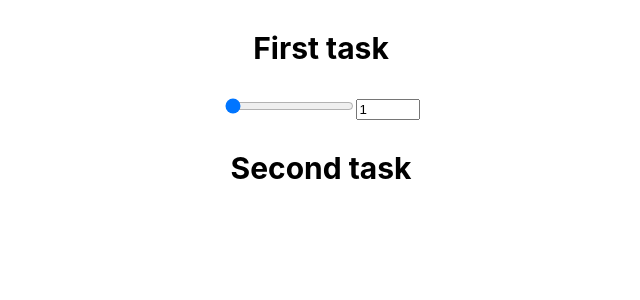
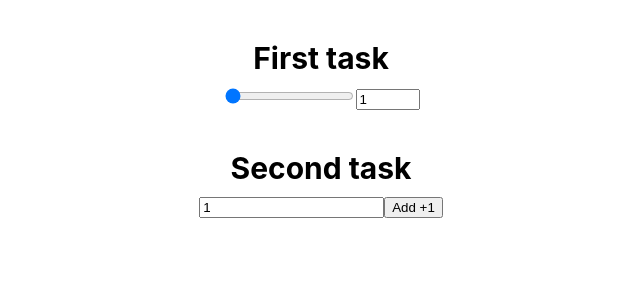
Before and after one commit to sandrvik/React_Homeworks, a React (Create React App) app: page / in a window 1280 px wide. Shown: the top 300 px of the page, without its empty margins (319-959 px from the left). Built offline with nearby package versions, Linux system fonts and the light colour scheme.

Commit message:
Complete task 2

```diff
--- a/src/App.js
+++ b/src/App.js
@@ -1,18 +1,30 @@
 import React from 'react';
 import './App.css';
 import Input from './components/Input/Input';
+import Test from './components/Test/Test';
 import Title from './components/Title/Title';
 
 class App extends React.Component {
   constructor(props) {
     super(props);
     this.state = {
-      value: 1
+      value: 1,
+      valueForTest: 1
     }
   }
 
   onChange = ({ target: { value } }) => {
-    this.setState({ value: value })
+    this.setState({ value })
+  }
+
+  onChangeTest = ({ target: { value } }) => {
+    this.setState({ valueForTest: +value })
+  }
+
+  handleClick = () => {
+    this.setState(prevState => {
+      return { valueForTest: prevState.valueForTest + 1 }
+    })
   }
 
   render() {
@@ -34,7 +46,12 @@ class App extends React.Component {
           max="100"
         />
         <Title text="Second task" />
-
+        <Test
+          trigger={15}
+          value={this.state.valueForTest}
+          handleClick={this.handleClick}
+          onChange={this.onChangeTest}
+        />
       </div>
     )
   }
--- /dev/null
+++ b/src/components/Button/Button.jsx
@@ -0,0 +1,10 @@
+import React from 'react';
+
+export default class Button extends React.Component {
+
+    render() {
+        return (
+            <button {...this.props}>{this.props.text}</button>
+        )
+    }
+}
--- /dev/null
+++ b/src/components/Test/Test.jsx
@@ -0,0 +1,27 @@
+import React from 'react';
+import Button from '../Button/Button';
+import Input from '../Input/Input';
+
+export default class Test extends React.Component {
+
+    shouldComponentUpdate() {
+        if (this.props.value >= this.props.trigger) {
+            return false
+        } else {
+            return true
+        }
+    }
+
+    render() {
+        return (
+            <>
+                <Input
+                    value={this.props.value}
+                    type="number"
+                    onChange={this.props.onChange}
+                />
+                <Button text="Add +1" onClick={this.props.handleClick} />
+            </>
+        )
+    }
+}
--- a/src/components/Title/Title.css
+++ b/src/components/Title/Title.css
@@ -1,5 +1,5 @@
 .title {
     font-size: 30px;
     font-weight: 700;
-    padding: 30px 0;
+    padding: 40px 0 10px;
 }
```
